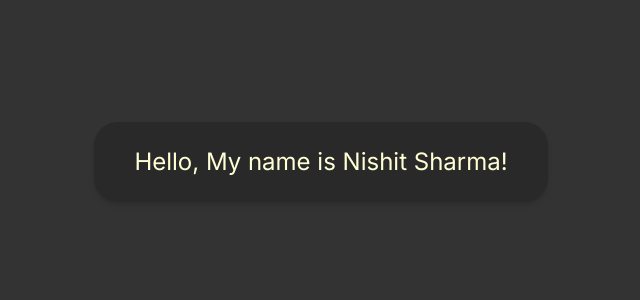
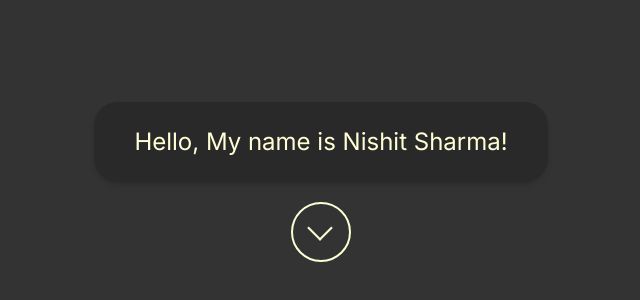
Before and after one commit to Nishit-Sharma/portfolio, a Next.js app: page / in a window 1280 px wide. Shown: the part 302-602 px from the top of the page, without its empty margins (319-959 px from the left). Built offline with nearby package versions, Linux system fonts and the light colour scheme.

Commit message:
holy cook

```diff
--- a/src/app/globals.css
+++ b/src/app/globals.css
@@ -44,4 +44,51 @@ body {
   .text-balance {
     text-wrap: balance;
   }
+
+  .scroll {
+    width: 60px;
+    height: 60px;
+    border: 2px solid #fcffd6;
+    border-radius: 50%;
+    position: relative;
+    animation: down 1.5s infinite;
+    -webkit-animation: down 1.5s infinite;
+    &::before {
+      content: '';
+      position: absolute;
+      top: 15px;
+      left: 18px;
+      width: 18px;
+      height: 18px;
+      border-left: 2px solid #fcffd6;
+      border-bottom: 2px solid #fcffd6;
+      transform: rotate(-45deg);
+    }
+  }
 }
+
+
+
+@keyframes down {
+	0% {
+		transform: translate(0);
+	}
+	20% {
+		transform: translateY(15px);
+	}
+	40% {
+		transform: translate(0);
+	}
+}
+
+@-webkit-keyframes down {
+	0% {
+		transform: translate(0);
+	}
+	20% {
+		transform: translateY(15px);
+	}
+	40% {
+		transform: translate(0);
+	}
+}
--- a/src/app/page.js
+++ b/src/app/page.js
@@ -2,7 +2,7 @@
 
 import Image from "next/image";
 import { useState } from "react";
-import { motion, useScroll, useTransform } from "framer-motion";
+import { motion, stagger, useScroll, useTransform } from "framer-motion";
 
 import Picture from "./static/NishitSharma.JPG";
 import ResumeIcon from "./static/resume.png";
@@ -15,7 +15,7 @@ export default function Home() {
   const [transcriptClick, setTranscriptClick] = useState(false);
 
   const { scrollY } = useScroll();
-  const y = useTransform(scrollY, [0, 750], [0, 750]);
+  const y = useTransform(scrollY, [0, 750], [0, 850]);
   const x = useTransform(scrollY, [750, 900], [0, -223]);
 
   const imageOpacity = useTransform(scrollY, [750, 850], [0, 1]);
@@ -38,35 +38,50 @@ export default function Home() {
 
   function BeforeScroll() {
     return (
+      <>
         <motion.div
           style={{
             x: x,
-        y: y
+            y: y,
           }}
-        className="container flex flex-row items-center content-center justify-center px-4 py-10 mx-auto text-2xl bg-black-500"
+          animate={{ y: -20, opacity: 1 }}
+          initial={{ y: 0, opacity: 0 }}
+          className="container flex flex-col items-center content-center justify-center px-4 py-5 mx-auto text-2xl bg-black-500"
         >
           <div className="container w-auto px-10 py-6 mx-5 text-center duration-500 shadow-md rounded-3xl bg-black-600 hover:scale-105">
             <h1>Hello, My name is Nishit Sharma!</h1>
           </div>
         </motion.div>
+        <motion.div
+          className="items-center content-center justify-center mx-auto scroll"
+          initial={{ opacity: 0 }}
+          transition={{ delay: 1 }}
+          whileInView={{opacity: 1}}
+        />
+      </>
     );
   }
 
   function AfterScroll() {
     return (
-      <div className="container flex flex-col items-center content-center justify-center px-4 pt-40 mx-auto bg-black-500">
+      <div className="container flex flex-col items-center content-center justify-center px-4 pt-56 mx-auto bg-black-500">
         <motion.div className="container flex flex-row items-center content-center justify-center px-4 py-6 bg-black-500">
           <div className="container w-auto px-10 py-6 mx-5 text-xl text-center duration-500 shadow-md opacity-0 rounded-3xl bg-black-600 hover:scale-105">
-          <h1 >Hello, My name is Nishit Sharma!</h1>
+            <h1>Hello, My name is Nishit Sharma!</h1>
           </div>
-        <motion.div style={{opacity: imageOpacity}} className="container z-40 w-auto px-10 py-6 mx-5 text-center duration-500 shadow-md rounded-3xl bg-black-600 hover:scale-105">
+          <motion.div
+            style={{ opacity: imageOpacity }}
+            className="container z-40 w-auto px-10 py-6 mx-5 text-center duration-500 shadow-md rounded-3xl bg-black-600 hover:scale-105"
+          >
             <div className="mx-auto overflow-hidden rounded-3xl w-80 h-80">
               <Image src={Picture} alt="Nishit Sharma" />
             </div>
           </motion.div>
         </motion.div>
-      <motion.div style={{opacity: textOpacity}} className="flex-col items-center content-center justify-center">
-
+        <motion.div
+          style={{ opacity: textOpacity }}
+          className="flex-col items-center content-center justify-center"
+        >
           {resumeClick ? (
             <Resume />
           ) : transcriptClick ? (
@@ -75,7 +90,10 @@ export default function Home() {
             <Summary />
           )}
 
-        <motion.div style={{opacity: buttonOpacity}} className="container flex flex-row items-center content-center justify-center py-6 pb-10 mx-auto text-center w-96">
+          <motion.div
+            style={{ opacity: buttonOpacity }}
+            className="container flex flex-row items-center content-center justify-center py-6 pb-10 mx-auto text-center w-96"
+          >
             <Image
               src={ResumeIcon}
               alt="Resume"
@@ -132,7 +150,13 @@ export default function Home() {
     }
     return (
       <div className="container w-auto px-10 py-6 mx-10 text-center duration-500 shadow-2xl rounded-3xl bg-white-500 hover:scale-105">
-        <Image src={MyResume} alt="Resume" width={700} height={700} priority={true}/>
+        <Image
+          src={MyResume}
+          alt="Resume"
+          width={700}
+          height={700}
+          priority={true}
+        />
       </div>
     );
   }
@@ -140,7 +164,13 @@ export default function Home() {
   function Transcript() {
     return (
       <div className="container w-auto px-10 py-6 mx-10 text-center duration-500 shadow-2xl rounded-3xl bg-white-500 hover:scale-105">
-        <Image src={MyTranscript} alt="Transcript" width={700} height={700} priority={true}/>
+        <Image
+          src={MyTranscript}
+          alt="Transcript"
+          width={700}
+          height={700}
+          priority={true}
+        />
       </div>
     );
   }
```
Lines whose indentation alone changed are shown as unchanged.
